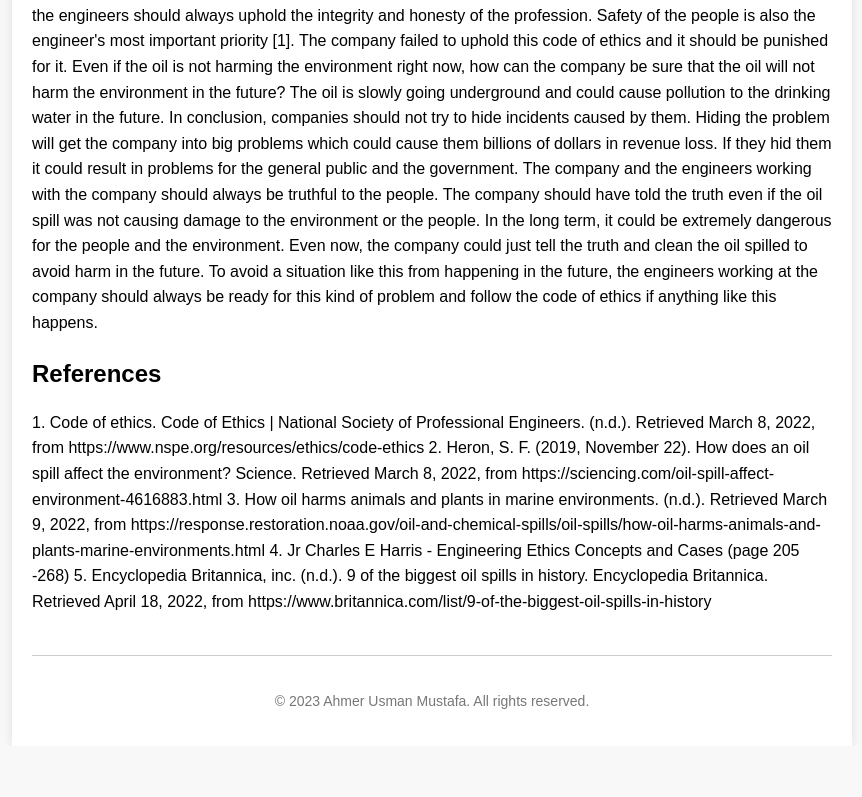
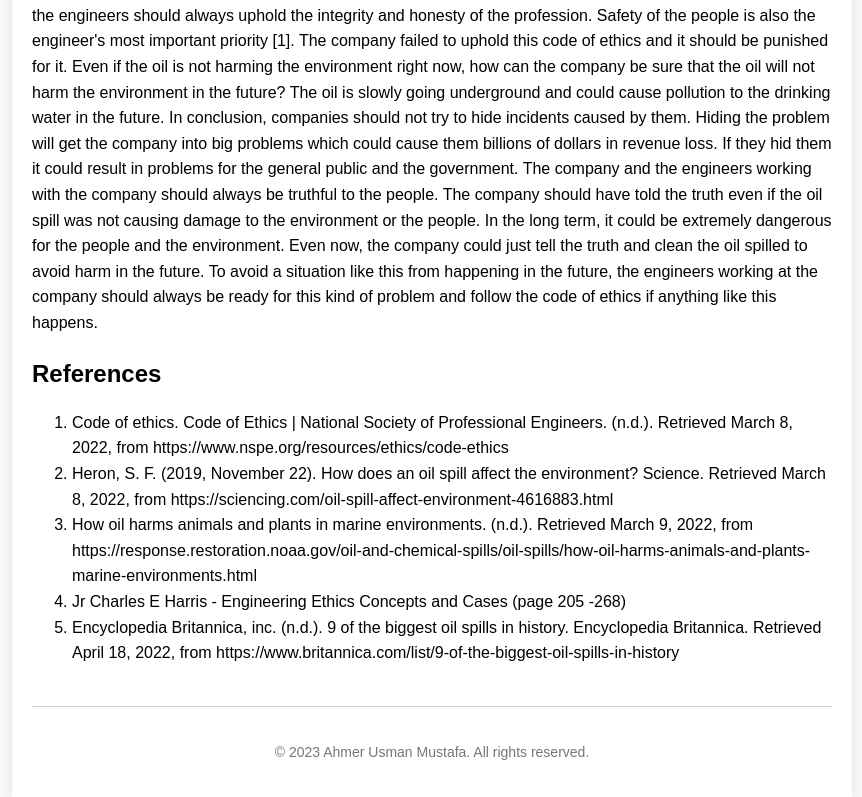
Before and after one commit to Scorpion-239/A.13, a plain HTML site: page index.html in a window 1280 px wide. Shown: the part 2318-3115 px from the top of the page, without its empty margins (208-1070 px from the left). Before the commit the page ends 3064 px from the top, so only its background shows below. Drawn offline with Linux system fonts and the light colour scheme.

Commit message:
Update index.html

```diff
--- a/index.html
+++ b/index.html
@@ -35,14 +35,14 @@ In conclusion, companies should not try to hide incidents caused by them. Hiding
                 </p>
 
                 <h2>References</h2>
-                <p>
-1.	Code of ethics. Code of Ethics | National Society of Professional Engineers. (n.d.). Retrieved March 8, 2022, from https://www.nspe.org/resources/ethics/code-ethics
-2.	Heron, S. F. (2019, November 22). How does an oil spill affect the environment? Science. Retrieved March 8, 2022, from https://sciencing.com/oil-spill-affect-environment-4616883.html
-3.	How oil harms animals and plants in marine environments. (n.d.). Retrieved March 9, 2022, from https://response.restoration.noaa.gov/oil-and-chemical-spills/oil-spills/how-oil-harms-animals-and-plants-marine-environments.html
-4.	Jr Charles E Harris - Engineering Ethics Concepts and Cases (page 205 -268)
-5.	Encyclopedia Britannica, inc. (n.d.). 9 of the biggest oil spills in history. Encyclopedia Britannica. Retrieved April 18, 2022, from https://www.britannica.com/list/9-of-the-biggest-oil-spills-in-history
-
-                </p>
+            <ol>
+                <li>Code of ethics. Code of Ethics | National Society of Professional Engineers. (n.d.). Retrieved March 8, 2022, from https://www.nspe.org/resources/ethics/code-ethics</li>
+                <li>Heron, S. F. (2019, November 22). How does an oil spill affect the environment? Science. Retrieved March 8, 2022, from https://sciencing.com/oil-spill-affect-environment-4616883.html</li>
+                <li>How oil harms animals and plants in marine environments. (n.d.). Retrieved March 9, 2022, from https://response.restoration.noaa.gov/oil-and-chemical-spills/oil-spills/how-oil-harms-animals-and-plants-marine-environments.html</li>
+                <li>Jr Charles E Harris - Engineering Ethics Concepts and Cases (page 205 -268)</li>
+                <li>Encyclopedia Britannica, inc. (n.d.). 9 of the biggest oil spills in history. Encyclopedia Britannica. Retrieved April 18, 2022, from https://www.britannica.com/list/9-of-the-biggest-oil-spills-in-history</li>
+            </ol>
+        </section>
             </article>
         </main>
         <footer>
```
